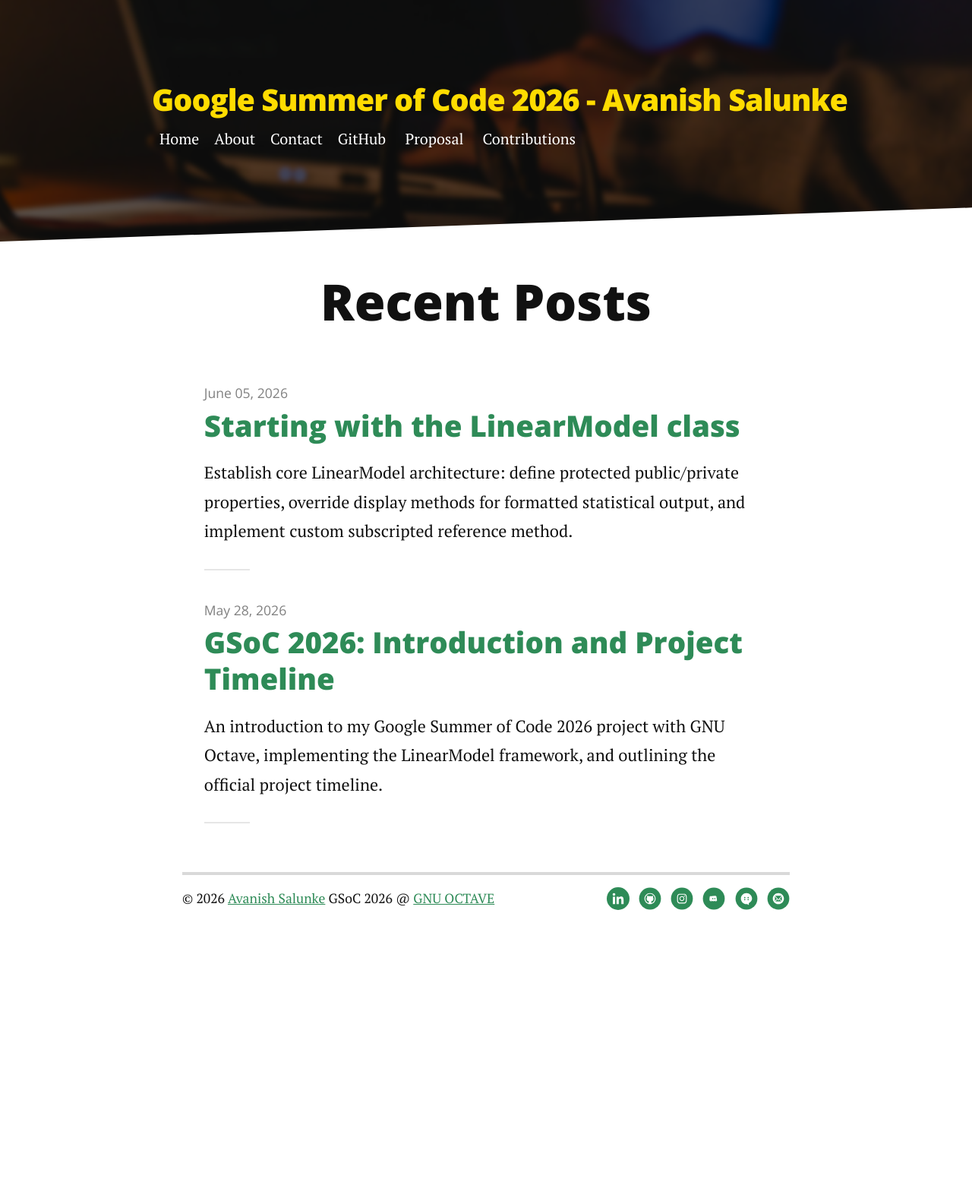
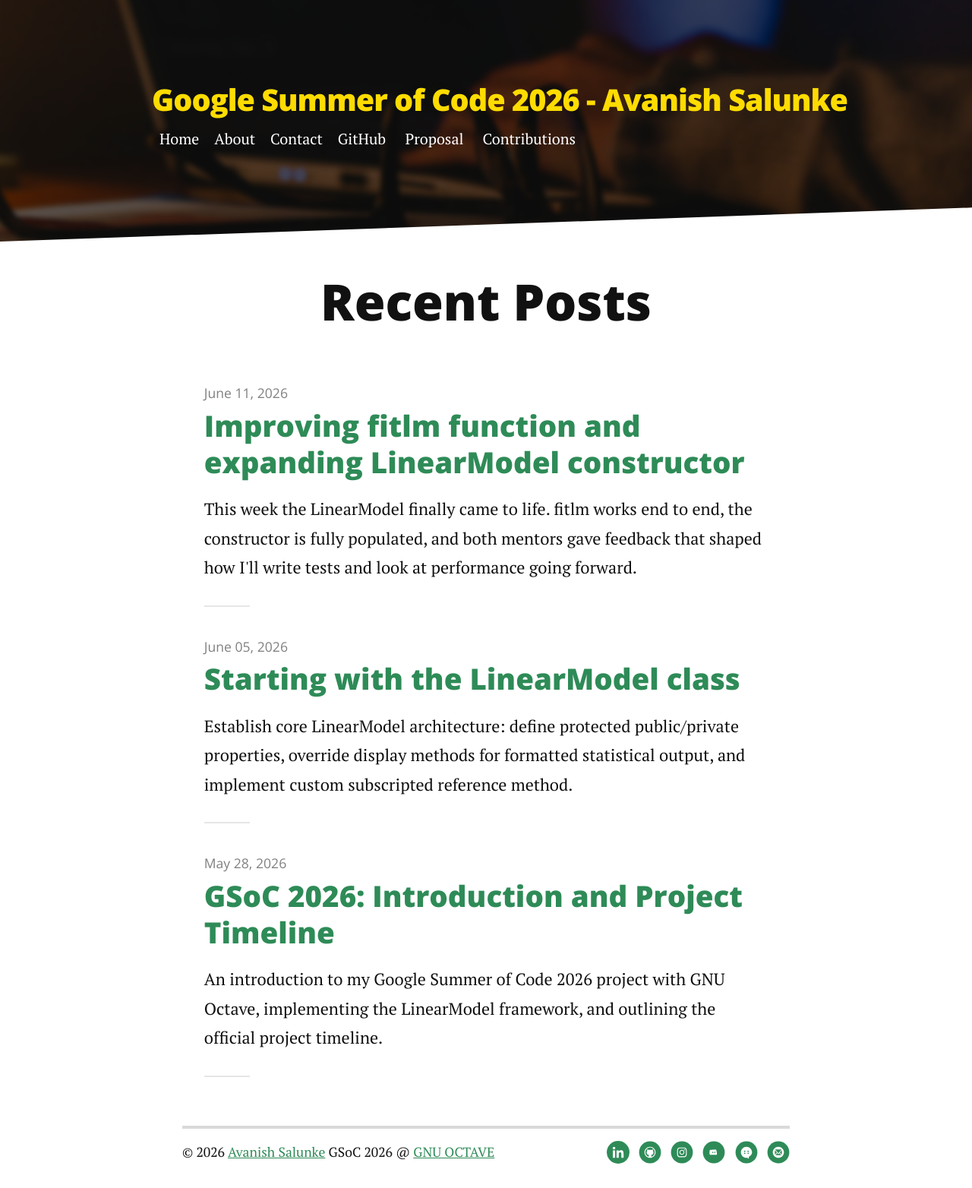
Before and after one commit to AvanishSalunke/AvanishSalunke-gsoc-2026, a Jekyll site: the page built from index.html, in a window 1280 px wide. Shown: the whole page at 76% size. Built offline with Jekyll 4.4.1, drawn with Linux system fonts in a browser that asks for light colours; nearby versions of some CDN libraries; the list of posts is cut into pages by our own code; before the commit the page ends 1230 px from its top, so only the background shows below that; part of the change alters nothing that is shown.

Commit message:
update: post 3

````diff
--- /dev/null
+++ b/_posts/2026-06-11-improving-fitlm-function-and-expanding-linearmodel-constructor.md
@@ -0,0 +1,232 @@
+---
+layout: post
+title:  "Improving fitlm function and expanding LinearModel constructor"
+date:   2026-06-11
+description: "This week the LinearModel finally came to life. fitlm works end to end, the constructor is fully populated, and both mentors gave feedback that shaped how I'll write tests and look at performance going forward."
+---
+
+<style>
+  .postTitle {
+    width: 100% !important;
+    max-width: 100% !important;
+    font-size: 1.7em !important;
+  }
+  @media (min-width: 800px) {
+    .postTitle {
+      font-size: 2.1em !important;
+      width: 100% !important;
+    }
+  }
+</style>
+
+<p class="intro"><span class="dropcap">I</span>f you have been following along, you know I have been building a <a href="https://in.mathworks.com/help/stats/linearmodel.html">LinearModel</a> class for GNU Octave as part of Google Summer of Code 2026. The goal of the whole <a href="https://summerofcode.withgoogle.com/programs/2026/projects/YKFoacXh">project</a> is simple: when someone runs a linear regression in Octave, instead of getting back a bunch of raw numbers, they get back a smart object that holds everything, including the fitted equation, the error statistics, diagnostic checks, and tools to make predictions. Think of it like getting a full lab report instead of just the answer to one question.</p>
+
+## Project Status
+
+To give a bit of context before jumping in, here is where things stand after three weeks.
+
+[**Week 1**]({{ '/blog/introduction-and-gsoc-timeline/' | relative_url }}) was about setting up the project, reading through the MATLAB documentation, planning the architecture, and creating the directory structure and stub files in the statistics package repository.
+
+[**Week 2**]({{ '/blog/starting-with-the-linearmodel-class/' | relative_url }}) was about building the container. I wrote the `LinearModel` classdef with all 26 property declarations, set up access rules so users can read properties but not accidentally overwrite them, wrote the `disp` method that prints a clean formatted summary to the screen, and added a `subsref` override that works as a gatekeeper for how the object can be accessed. At the end of that week, calling `fitlm(X, y)` would return an empty `LinearModel` object with all properties set to `[]`. The structure was correct but nothing was computed yet.
+
+**This week** I made it real. The math engine is running, all 26 properties get populated, and `fitlm` works end to end.
+
+## Reimplementing the fitlm Function
+
+[fitlm](https://in.mathworks.com/help/stats/fitlm.html) is the function users call to fit a model. You pass your data and get back a fully populated [LinearModel](https://in.mathworks.com/help/stats/linearmodel.html). The function itself does not do any math. Its job is to understand what the user gave it, check for errors, and pass everything cleanly to the `LinearModel` constructor.
+
+Here are all the valid ways to call it:
+
+```octave
+mdl = fitlm (X, y)
+mdl = fitlm (tbl)
+mdl = fitlm (tbl, ResponseVarName)
+mdl = fitlm (tbl, y)
+mdl = fitlm (..., modelspec)
+mdl = fitlm (..., Name, Value, ...)
+```
+
+In simple terms, what each argument means:
+
+- **`X`** is a numeric matrix where each column is one predictor variable (for example, house size, number of rooms, age of the house).
+- **`y`** is a numeric vector containing the thing you are trying to predict (for example, house price). One value per row.
+- **`tbl`** is a table where each column is a variable. When only a table is passed with no other arguments, `fitlm` treats the last column as the response and everything else as predictors.
+- **`ResponseVarName`** is a string naming which column in the table is the response, when you do not want to use the last column by default.
+- **`modelspec`** describes the shape of the model you want. You can pass a keyword like `'linear'` or `'quadratic'`, a Wilkinson formula string like `'Price ~ Size + Rooms'`, or a numeric terms matrix. If you skip this, `fitlm` defaults to a linear model.
+- **`Name, Value`** pairs let you pass options like `'Weights'` for weighted regression, `'Exclude'` to skip certain rows, `'CategoricalVars'` to mark which columns should be treated as categories, and so on.
+
+Inside `fitlm`, a small helper called `lm_split_args` handles the tricky part: figuring out whether the third argument in the call is a model specification or the start of a name-value pair. It does this by checking the argument against a known list of valid option names.
+
+Commit: [reimplement fitlm function (e300446)](https://github.com/AvanishSalunke/statistics/commit/e30044680ca5437693aeabfcf6a27d8e712c4ded)
+
+---
+
+## LinearModel Constructor and What It Computes
+
+Once `fitlm` has sorted out the inputs, it calls the `LinearModel` constructor in one of two forms depending on whether the user passed a matrix or a table:
+
+```octave
+LinearModel ('matrix', X, y, modelspec, Name, Value, ...)
+LinearModel ('table',  tbl, ResponseVarName, modelspec, Name, Value, ...)
+```
+
+Everything from that point on happens inside the constructor. Here is a walkthrough of what it does and which internal functions it calls.
+
+### Step 1: Parsing Options with lm_parse_nv
+
+<p style="text-align: left;" markdown="1">The first thing the constructor does is call `lm_parse_nv`, which reads all the name-value options into a clean struct. The options it handles are `Intercept`, `Weights`, `Exclude`, `RobustOpts`, `VarNames`, `CategoricalVars`, `ResponseVar`, and `PredictorVars`. If the user passes an option name that does not exist, the function throws an error straight away rather than silently ignoring it.</p>
+
+```octave
+octave:14> fitlm (X, y, 'NotARealOption', 1)
+error: LinearModel: Unknown option 'NotARealOption'.
+```
+
+### Step 2: Setting Up Variable Names
+
+For matrix input, variable names default to `x1, x2, ..., xp, y` unless the user passed a `VarNames` option with custom names. For table input, the column names come directly from the table. The response variable name is pulled from the formula string if one was given, from the `ResponseVar` option, from a matching column name, or defaults to the last column of the table.
+
+### Step 3: Flagging Missing and Excluded Rows
+
+Before any math runs, the constructor scans the data for rows that should not be used in the fit. Any row with a `NaN` anywhere in the predictors or the response is flagged as missing. Any row listed in the `Exclude` option is flagged as excluded. Everything else goes into the fit. All of this is saved row by row in the `ObservationInfo` table so the user can always check exactly what happened.
+
+### Step 4: Building the Design Matrix
+
+Users can describe their model in two ways: a keyword like `'linear'` or `'quadratic'`, or a Wilkinson formula string like `'Price ~ Size + Rooms'`. Both need to be converted into a numeric design matrix before the solver can do anything.
+
+For keyword or numeric terms matrix inputs, two functions handle this:
+
+**`lm_parse_modelspec`** converts the keyword into a terms matrix. A terms matrix is a grid where each row represents one term in the model and each column represents one predictor. The value in each cell says what power of that predictor appears in that term. For two predictors `x1` and `x2`, the keywords expand like this:
+
+- `'constant'` gives 1 term (just the intercept)
+- `'linear'` gives 3 terms (intercept, x1, x2)
+- `'interactions'` gives 4 terms (intercept, x1, x2, x1 times x2)
+- `'purequadratic'` gives 5 terms (intercept, x1, x2, x1 squared, x2 squared)
+- `'quadratic'` gives 6 terms (intercept, x1, x2, x1 times x2, x1 squared, x2 squared)
+
+**`lm_encode_categorical`** handles columns that contain categories instead of numbers. A column with values like `'Red'`, `'Blue'`, `'Green'` cannot go into the solver directly. This function converts it into a set of binary 0/1 columns, one for each category except the first (which becomes the reference level absorbed into the intercept). So a three-level column becomes two binary columns. This is called treatment coding and it is the standard approach for categorical variables in regression.
+
+<p style="text-align: left;" markdown="1">For Wilkinson formula strings, the constructor calls `parseWilkinsonFormula`, which is an existing function already in the statistics package. It reads the formula directly and returns the design matrix and coefficient names.</p>
+
+### Step 5: Fitting the Model with lm_fit
+
+`lm_fit` is the mathematical core. It takes the design matrix, the response vector, and the weights and computes everything the model needs.
+
+The solver uses pivoted QR decomposition. The reason for this rather than the simpler classic approach is robustness. If two columns in the design matrix are nearly identical, which happens often with categorical variables, the classic approach fails. Pivoted QR handles this gracefully. It identifies which columns are redundant, solves only with the independent ones, and sets the redundant coefficients to zero with `SE = 0` and `tStat = NaN` instead of crashing.
+
+`lm_fit` returns a struct containing: `beta` (the coefficients), `Fitted` (predicted values), `Raw` (residuals), `SSE` (sum of squared errors), `SSR` (regression sum of squares), `SST` (total sum of squares), `DFE` (degrees of freedom for error), `MSE` (mean squared error), `RMSE` (root mean squared error), `CovBeta` (coefficient covariance matrix), and `H` (the hat matrix used for diagnostics).
+
+### Step 6: Computing Diagnostics with lm_diagnostics
+
+Right after the fit, `lm_diagnostics` runs and computes seven observation-level statistics. These help the user understand whether any individual data point is having an unusually large influence on the model. All seven go into a `Diagnostics` table. Here is what each one means in plain terms:
+
+**Leverage** tells you how unusual a data point's predictor values are compared to the rest of the data. A point at the edge of the predictor space has high leverage, meaning it has the potential to strongly influence the fitted line.
+
+**Cook's Distance** gives a single number summarising how much all the fitted values across the entire dataset would change if you removed that one observation and refitted the model. A high Cook's Distance means that observation is pulling the whole model noticeably.
+
+**Dffits** is similar to Cook's Distance but focuses on the fitted value for that specific observation. It asks: how much does the prediction for this particular point change if you leave it out of the fit?
+
+**S2_i** is the estimated error variance of the model when observation `i` is left out. A much smaller `S2_i` compared to the full model MSE suggests that observation was inflating the error and is worth investigating.
+
+**CovRatio** compares the precision of the coefficient estimates with and without each observation. A value close to 1 means the observation has little effect on how precisely the coefficients are estimated. Values far from 1 flag influential points.
+
+**Dfbetas** is an `n` by `p` matrix where `n` is the number of observations and `p` is the number of coefficients. Each entry says how much one specific coefficient would change if that observation were removed. This lets you see which observations are pulling individual coefficients rather than the model as a whole.
+
+**HatMatrix** is the full `n` by `n` matrix `H` such that `Fitted = H * y`. It captures the complete picture of how every observation influences every fitted value. Leverage is just the diagonal of this matrix, so HatMatrix is the full version of that information.
+
+For rows that were not used in the fit (missing or excluded), Leverage is set to zero, Dfbetas and HatMatrix are filled with zeros, and everything else is set to `NaN`.
+
+### Step 7: Assembling the Final Object
+
+With the fit and diagnostics ready, the constructor computes the remaining statistics: `LogLikelihood`, `AIC`, `AICc`, `BIC`, `CAIC`, `Rsquared`, `Adjusted Rsquared`, and the F-statistic comparing the model to a constant-only baseline. It then builds all the output tables and assigns all 26 public properties in one go.
+
+Commit: [LinearModel constructor, private methods and input parsing (1771c90)](https://github.com/AvanishSalunke/statistics/commit/1771c90a9172203121936db68bfed1d2a7a971fb)
+
+---
+
+## Verification and Usage Examples
+
+Here is a simple example that now runs end to end:
+
+```octave
+octave:29> n = 20;
+octave:30> X = [1:n; (1:n).^2]' / n;
+octave:31> y = X * [3; -1] + 0.2 * sin ((1:n)');
+octave:32> mdl = fitlm (X, y)
+```
+
+```
+mdl =
+
+  Linear regression model:
+      y ~ 1 + x1 + x2
+
+  Coefficients:
+
+  3x4 table
+
+                   Estimate        SE         tStat        pValue
+                   _________    _________    ________    ___________
+
+    (Intercept)     0.116189     0.112186     1.03568        0.31486
+    x1               2.50845     0.492082     5.09763    8.93779e-05
+    x2             -0.978835    0.0227611    -43.0048              0
+
+
+Number of observations: 20, Error degrees of freedom: 17
+Root Mean Squared Error: 0.150791
+R-squared: 0.999338,  Adjusted R-Squared: 0.99926
+F-statistic vs. constant model: 12831.5, p-value = 0
+```
+
+You can also query individual properties directly:
+
+```octave
+mdl.NumObservations            ## 20
+mdl.DFE                        ## 17
+mdl.Rsquared.Ordinary          ## 0.999338
+mdl.Diagnostics.Leverage       ## 20x1 vector, one value per row
+mdl.Diagnostics.CooksDistance  ## 20x1 vector
+```
+
+Missing value handling works automatically. If one row has a `NaN`, it gets excluded and the model fits on the rest:
+
+```octave
+X2 = X;
+X2(5, 1) = NaN;
+m2 = fitlm (X2, y);
+
+m2.NumObservations              ## 19, row 5 was dropped
+m2.Fitted(5)                    ## NaN
+m2.ObservationInfo.Missing(5)   ## true
+m2.SSE + m2.SSR                 ## equals m2.SST exactly
+```
+
+---
+
+## Mentor Feedback
+
+Before this project, Octave already had an older version of `fitlm`. That older version returned a cell array `TAB` and a struct `STATS`, and its test suite checked specific numeric values:
+
+```octave
+[TAB, STATS] = fitlm (X, y, 'linear', 'CategoricalVars', 1);
+assert (TAB{2,2}, 10, 1e-04);
+assert (TAB{3,2}, 7.99999999999999, 1e-09);
+assert (TAB{2,6}, 9.82555903510687, 1e-09);
+```
+
+<p style="text-align: left;" markdown="1">When I rewrote `fitlm` to return a `LinearModel` object, I deleted those tests because the output format had completely changed. My mentors [Colin B. MacDonald](https://octave.discourse.group/u/cbm/summary) and [Andreas Bertsatos](https://octave.discourse.group/u/pr0m1th3as/summary) pointed out that we should preserve these tests by refactoring them to work with the new class structure. Since the underlying mathematics remains identical, the computed coefficient estimates, standard errors, and t-statistics should produce the same numeric values regardless of what container they come back in. The right approach is to update the tests to access the same values through the new object properties. The old test `assert(TAB{2,2}, 10, 1e-04)` becomes `assert(mdl.Coefficients.Estimate(1), 10, 1e-04)`. Same number, different path.</p>
+
+This was a useful suggestion. Tests that only check `class(fitlm(X, y)) == 'LinearModel'` pass even when all the math is wrong. They just confirm the function ran without crashing. Checking actual numeric values is what makes a test suite meaningful.
+
+Andreas also pointed out that the `lm_parse_nv` function I wrote inside `LinearModel` does essentially the same thing as an existing utility in the `datatypes` package. The recommendation was to call that existing function instead of keeping a separate copy. Beyond saving a few lines, it keeps behaviour consistent across the whole package, which matters in an open-source project where many people work on the same codebase. Andreas also mentioned timing: there is a second GSoC contributor this summer working on `anova`, and their work will depend on `fitlm` being ready. That adds some urgency to getting everything reviewed and merged.
+
+## Development Branch
+
+All the code is on this branch:
+[gsoc-2026-linearmodel](https://github.com/AvanishSalunke/statistics/tree/gsoc-2026-linearmodel)
+
+## Next Steps
+
+Before moving forward, I will first work on incorporating the changes suggested by my mentors. After that, the next things to build are the methods that sit on top of the fitted model: `predict` for making predictions on new data, `coefCI` for confidence intervals on the coefficients, `coefTest` for statistical tests, and other methods. The groundwork is already done since the constructor stores everything these methods need.
+
+Stay tuned for the next update!
--- a/_sass/breakpoints/_800up.scss
+++ b/_sass/breakpoints/_800up.scss
@@ -200,6 +200,21 @@ POST STYLING
 		margin: 0;
 	}
 
+	h2 {
+		font-size: 1.65em !important;
+		margin: 2.2rem auto 1.2rem !important;
+	}
+
+	h3 {
+		font-size: 1.35em !important;
+		margin: 1.8rem auto 1rem !important;
+	}
+
+	h4 {
+		font-size: 1.15em !important;
+		margin: 1.5rem auto 0.8rem !important;
+	}
+
 	h1,
 	.h1,
 	h2,
@@ -248,6 +263,13 @@ POST NAV STYLING
 	.prev,
 	.next {
 		width: 50%;
+		font-size: 0.62em;
+		height: 5.5rem;
+		line-height: 1.3;
+
+		span {
+			padding: 0.2rem;
+		}
 	}
 
 	.prev {
--- a/_sass/breakpoints/_mobileup.scss
+++ b/_sass/breakpoints/_mobileup.scss
@@ -241,6 +241,24 @@ POST STYLING
 		text-align: center;
 		margin-top: 2rem;
 		margin-bottom: 1rem;
+	}
+
+	h2 {
+		font-size: 1.4em;
+		line-height: 1.25;
+		margin: 1.8rem 0 1rem;
+	}
+
+	h3 {
+		font-size: 1.15em;
+		line-height: 1.3;
+		margin: 1.5rem 0 0.8rem;
+	}
+
+	h4 {
+		font-size: 1.05em;
+		line-height: 1.3;
+		margin: 1.2rem 0 0.6rem;
 	}
 
 	blockquote {
--- a/_sass/modules/_syntax.scss
+++ b/_sass/modules/_syntax.scss
@@ -5,15 +5,16 @@
 ***************/
 
 pre,
-.highlight,
-.highlighter-rouge {
+div.highlight,
+div.highlighter-rouge,
+figure.highlight {
   white-space: pre;
-  overflow: auto;
+  overflow: auto !important;
   word-wrap: normal; /* horizontal scrolling */
   -moz-border-radius: 6px;
   -webkit-border-radius: 6px;
   border-radius: 6px;
-  padding: 1.2rem;
+  padding: 1.2rem !important;
   background-color: #f5f6f8 !important; /* light gray background */
   color: #24292e !important; /* dark text */
   border: 1px solid #e1e4e8 !important;
@@ -22,10 +23,26 @@ pre,
   margin-bottom: 1.5rem;
 }
 
+/* Reset nested elements to prevent duplicate borders, backgrounds, and padding */
+div.highlighter-rouge div.highlight,
+div.highlighter-rouge figure.highlight,
+div.highlighter-rouge pre,
+div.highlight pre,
+figure.highlight pre {
+  background: transparent !important;
+  border: none !important;
+  padding: 0 !important;
+  margin: 0 !important;
+  overflow: visible !important;
+  border-radius: 0 !important;
+  width: 100% !important;
+}
+
 /* Make sure code tag inside pre doesn't get double backgrounds or styling */
 pre code,
-.highlight code,
-.highlighter-rouge code {
+div.highlight code,
+div.highlighter-rouge code,
+figure.highlight code {
   background-color: transparent !important;
   color: inherit !important;
   padding: 0 !important;
@@ -49,8 +66,9 @@ li code {
 /* Under dark color scheme, adjust code styles for contrast */
 @media (prefers-color-scheme: dark) {
   pre,
-  .highlight,
-  .highlighter-rouge {
+  div.highlight,
+  div.highlighter-rouge,
+  figure.highlight {
     background-color: #1a1a1e !important; /* dark grey to black background */
     color: #e6e6e6 !important;
     border: 1px solid rgba(255, 255, 255, 0.1) !important;
````
